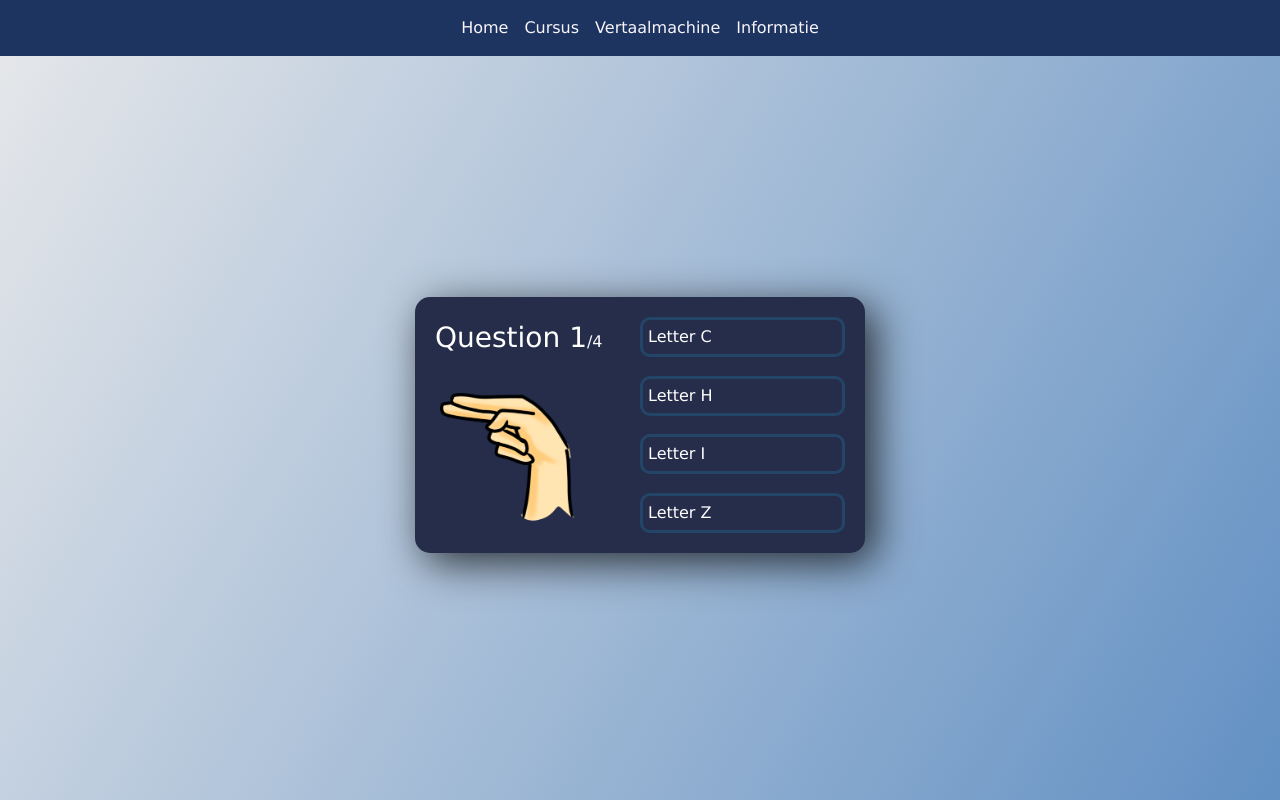
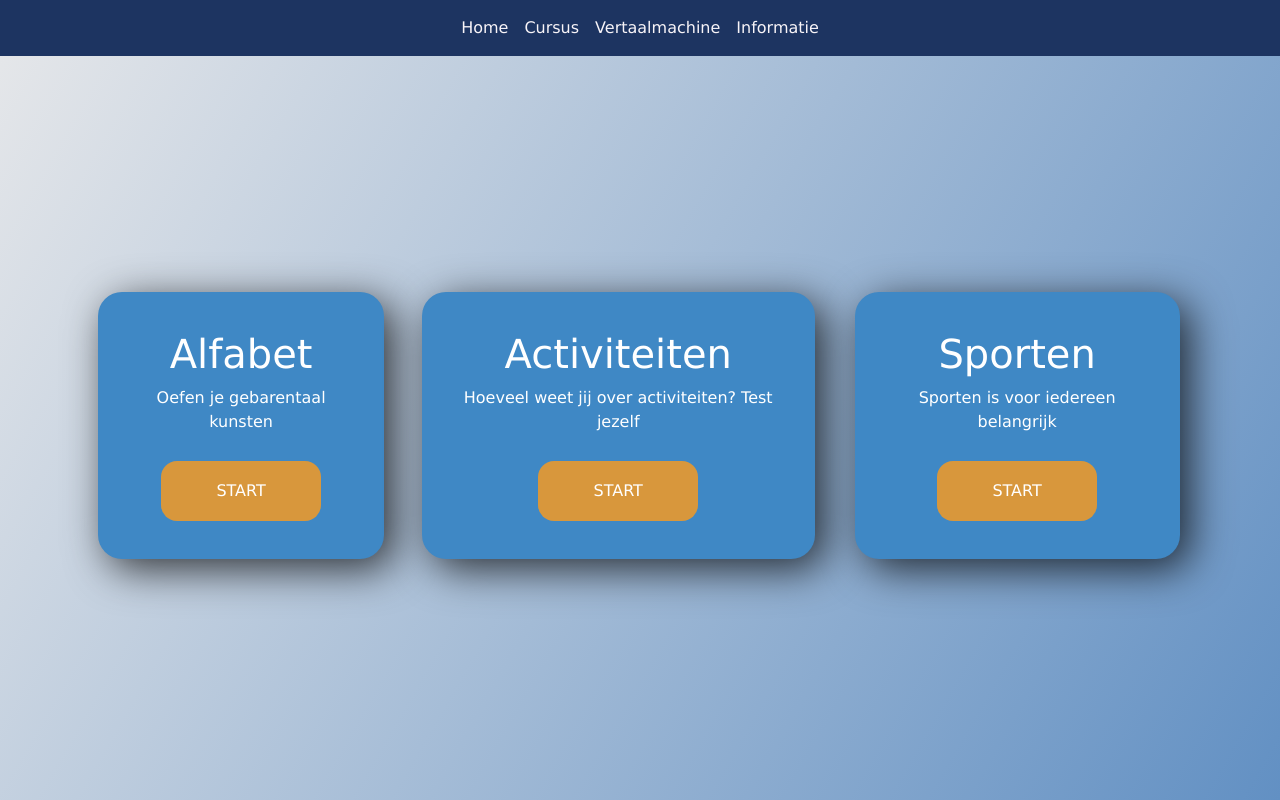
Before and after one commit to YSimouh/ConGestu, a React (Create React App) app in the folder ClientApp/: page /courses in a window 1280 px wide. Built offline with nearby package versions, Linux system fonts and the light colour scheme.

Commit message:
added func :)

```diff
--- a/ClientApp/src/App.js
+++ b/ClientApp/src/App.js
@@ -4,8 +4,10 @@ import Translate from './components/screens/Translate';
 import Courses from './components/screens/Courses';
 import Information from './components/screens/Information';
 import Home from './components/screens/Home';
+import Levelholder from './components/parts/levelholder';
 //import './design/NavBarBootstrap.css';
 import './bootstrap.css';
+
 
 function App  (){
     return (
@@ -17,6 +19,7 @@ function App  (){
           <Route exact path='/translate' component={Translate}/>
           <Route exact path='/courses' component={Courses}/>
           <Route exact path='/information' component={Information}/>
+          <Route exact path='/levelholder' component={Levelholder}/>
         </Switch>
       </Router>
     );
--- /dev/null
+++ b/ClientApp/src/components/design/courses.css
@@ -0,0 +1,13 @@
+.rows{
+    display: flex; /* or inline-flex */
+    flex-direction: row ;
+    flex-wrap: wrap;
+    justify-content: space-between;
+    /* gap: 40px 20px; */
+    row-gap: 20px;
+}
+.item {
+    flex: 0 32%;
+    height: 100px;
+    margin-bottom: 2%; /*(100-32*3)/2*/
+  }
--- /dev/null
+++ b/ClientApp/src/components/design/cursusoption.css
@@ -0,0 +1,42 @@
+@import url("https://fonts.googleapis.com/css?family=Abel:400");
+
+.holder {
+  margin: auto;
+  align-items: flex-start;
+  background-color:
+#3F88C5;
+  border-radius: 24px;
+  box-shadow: 0px 0px 40px
+#2f49bf0a;
+  display: auto;
+  flex-direction: column;
+  box-shadow: 10px 10px 42px 0px rgba(0, 0, 0, 0.75);
+  min-height: 244px;
+  padding: 38px 40px;
+  max-width: 600px;
+  width: 90%;
+  /* min-width: 719px; */
+}
+.body{
+    text-align: center;
+}
+.start {
+  align-items: center;
+  background-color:
+#d8973c;
+  border-radius: 16px;
+  display: center;
+  height: 55px;
+  margin-top: 11px;
+  min-width: 134px;
+  padding: 0 24px;
+  width: 160px;
+  height: 60px;
+  border-style: none;
+
+
+}
+.start:hover {
+  background-color:#1D3461;
+  transition: 0.7s;
+}
--- /dev/null
+++ b/ClientApp/src/components/parts/cursusoption.js
@@ -0,0 +1,28 @@
+import React from 'react';
+import '../design/cursusoption.css'
+import {Link } from "react-router-dom";
+
+export default function Cursusoption(props){
+    return(
+        <div class="body">
+            <div class="holder">
+                <h1>
+                    {props.header}
+                </h1>
+                <p>
+                    {props.text}
+                </p>
+                <Link to={{
+                    pathname:props.link,
+                    state:{
+                       questions:props.questions
+                    }
+                }} params={{text:"hello"}} style={{ textDecoration: 'none' }}>
+                <button class="start">
+                    START
+                    </button>
+                </Link>
+            </div>
+        </div>
+    )
+}
--- a/ClientApp/src/components/parts/levelholder.js
+++ b/ClientApp/src/components/parts/levelholder.js
@@ -1,55 +1,13 @@
 import React, { useState } from 'react';
 import '../design/levels.css';
 import 'react-toastify/dist/ReactToastify.min.css';
+import { ToastContainer, Flip } from 'react-toastify';
 import { toast } from 'react-toastify';
-import logo from "../pictures/logo.png";
-import H from "../pictures/sign/H.png";
-import R from "../pictures/sign/R.png";
+import {Link, useLocation} from "react-router-dom";
 
-
-export default function Levelholder() {
-	const questions = [
-		{
-			// questionText: 'Wat is het beste Project groepje',
-			answerOptions: [
-				{ answerText: 'Letter C', isCorrect: false },
-				{ answerText: 'Letter H', isCorrect: true },
-				{ answerText: 'Letter I', isCorrect: false },
-				{ answerText: 'Letter Z', isCorrect: false },
-			],
-			picture:H,
-		},
-		{
-			// questionText: 'Wie is de CEO van Tesla',
-			answerOptions: [
-				{ answerText: 'Letter A', isCorrect: false },
-				{ answerText: 'Letter z', isCorrect: false },
-				{ answerText: 'Letter F', isCorrect: false },
-				{ answerText: 'Letter R', isCorrect: true },
-			],
-			picture:R,
-		},
-		{
-			// questionText: 'Waar komt de iPhone vandaan :) ?',
-			answerOptions: [
-				{ answerText: 'Apple', isCorrect: true },
-				{ answerText: 'Intel', isCorrect: false },
-				{ answerText: 'Amazon', isCorrect: false },
-				{ answerText: 'Microsoft', isCorrect: false },
-			],
-			picture:logo,
-		},
-		{
-			// questionText: 'Wat is een mooi getal?',
-			answerOptions: [
-				{ answerText: '1', isCorrect: false },
-				{ answerText: '4', isCorrect: false },
-				{ answerText: '6', isCorrect: false },
-				{ answerText: '7', isCorrect: true },
-			],
-			picture:logo,
-		},
-	];
+export default function Levelholder(props) {
+	const location= useLocation();
+	const {questions}=location.state;
 
 	const [currentQuestion, setCurrentQuestion] = useState(0);
 	const [showScore, setShowScore] = useState(false);
@@ -89,8 +47,22 @@ export default function Levelholder() {
 		};
 	};
 	return (
+		<>
+		<ToastContainer
+          toastStyle={{ backgroundColor: "black" }}
+          position="top-center"
+          transition={Flip}
+          autoClose={900}
+          hideProgressBar={false}
+          newestOnTop={false}
+          closeButton={false}
+          closeOnClick
+          rtl={false}
+          pauseOnFocusLoss
+          draggable
+          pauseOnHover
+        />
 		<div>
-
 		<div className='app'>
 			{showScore ? (
 				<div className='score-section'>
@@ -116,7 +88,9 @@ export default function Levelholder() {
 				</>
 			)}
 		</div>
+		</div>
 
-		</div>
+		</>
+
 	);
 }
--- a/ClientApp/src/components/screens/Courses.js
+++ b/ClientApp/src/components/screens/Courses.js
@@ -1,29 +1,63 @@
 import React from 'react'
 import '../parts/levelholder';
 import '../design/levels.css'
+import Cursusoption from '../parts/cursusoption';
+import '../design/courses.css'
 import Levelholder from '../parts/levelholder';
-import 'react-toastify/dist/ReactToastify.min.css';
-import { ToastContainer, Flip } from 'react-toastify';
+
 
 
 function Courses() {
+  const quest = [
+		{
+
+			answerOptions: [
+				{ answerText: 'Letter C', isCorrect: false },
+				{ answerText: 'Letter H', isCorrect: true },
+				{ answerText: 'Letter I', isCorrect: false },
+				{ answerText: 'Letter Z', isCorrect: false },
+			],
+			picture:require("../pictures/sign/H.png"),
+		},
+		{
+
+			answerOptions: [
+				{ answerText: 'Letter A', isCorrect: false },
+				{ answerText: 'Letter z', isCorrect: false },
+				{ answerText: 'Letter F', isCorrect: false },
+				{ answerText: 'Letter R', isCorrect: true },
+			],
+			picture:require("../pictures/sign/R.png"),
+		},
+		{
+
+			answerOptions: [
+				{ answerText: 'Apple', isCorrect: true },
+				{ answerText: 'Intel', isCorrect: false },
+				{ answerText: 'Amazon', isCorrect: false },
+				{ answerText: 'Microsoft', isCorrect: false },
+			],
+			picture:require("../pictures/logo.png"),
+		},
+		{
+
+			answerOptions: [
+				{ answerText: '1', isCorrect: false },
+				{ answerText: '4', isCorrect: false },
+				{ answerText: '6', isCorrect: false },
+				{ answerText: '7', isCorrect: true },
+			],
+			picture:require("../pictures/logo.png"),
+		},
+	];
   return (
     <>
-    <ToastContainer
-          toastStyle={{ backgroundColor: "black" }}
-          position="top-center"
-          transition={Flip}
-          autoClose={900}
-          hideProgressBar={false}
-          newestOnTop={false}
-          closeButton={false}
-          closeOnClick
-          rtl={false}
-          pauseOnFocusLoss
-          draggable
-          pauseOnHover
-        />
-    <Levelholder ></Levelholder>
+      <div class="rows">
+        <Cursusoption link={"\levelholder"} questions={quest} header="Alfabet" text="Oefen je gebarentaal kunsten" class="item"/>
+        <Cursusoption link={"\Courses"} header="Activiteiten" text="Hoeveel weet jij over activiteiten? Test jezelf" class="item"/>
+        <Cursusoption link={"\Courses"} header="Sporten" text="Sporten is voor iedereen belangrijk" class="item"/>
+
+      </div>
     </>
 )
 }
```
